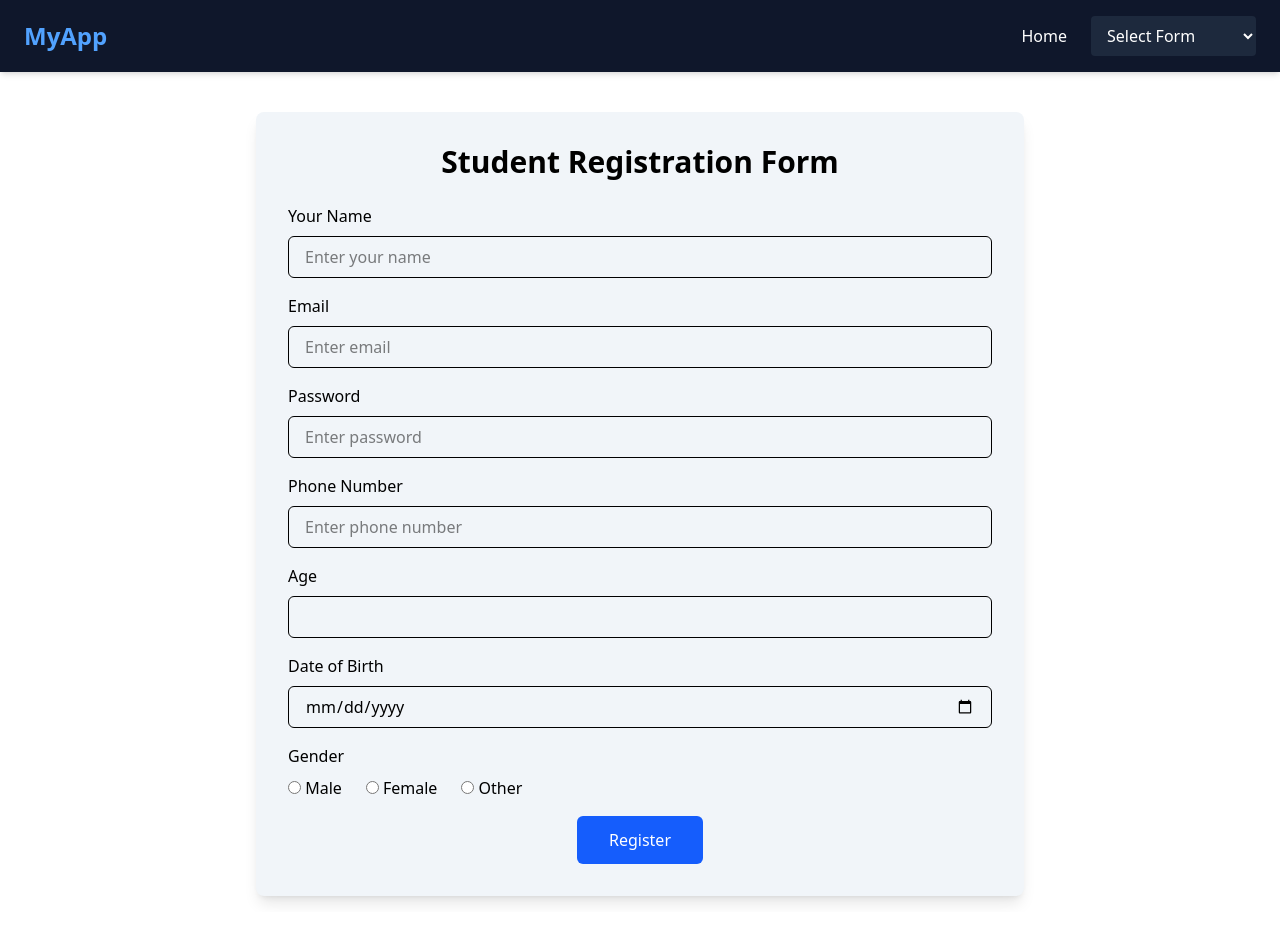
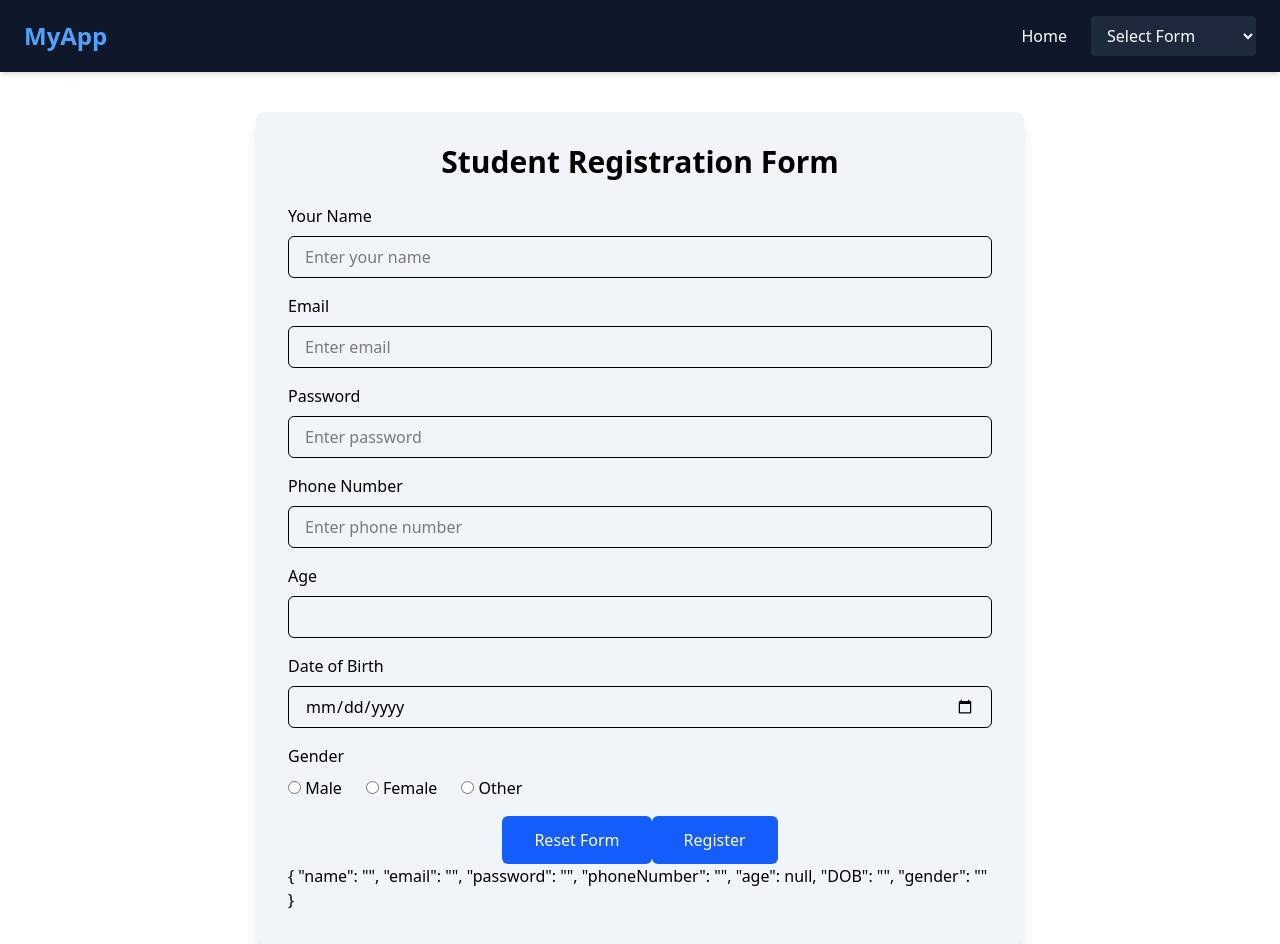
Before and after one commit to samarpansarkar/angular, an Angular app in the folder AngularTopicsPractical/: page /template-forms in a window 1280 px wide. Before the commit the page ends 912 px from the top, so only its background shows below. Built offline with nearby package versions, Linux system fonts and the light colour scheme.

Commit message:
feat: enhance template forms with validation messages and reset functionality

```diff
--- a/AngularTopicsPractical/src/app/pages/forms/template-forms/template-forms.html
+++ b/AngularTopicsPractical/src/app/pages/forms/template-forms/template-forms.html
@@ -9,10 +9,20 @@
       <input
         type="text"
         name="name"
+        #uName="ngModel"
         [(ngModel)]="studentObj.name"
         required
+        minlength="3"
         class="w-full rounded-md border px-4 py-2 outline-none focus:border-blue-500"
         placeholder="Enter your name">
+        <div>
+            @if ((uName.touched || uName.dirty) && uName.errors?.['required']) {
+                <span>User name required!!!</span>
+            }
+            @else if ((uName.touched || uName.dirty)  && uName.errors?.['minlength']) {
+                <span>Minimum 3 char required!!</span>
+            }
+        </div>
     </div>
 
     <div class="mb-4">
@@ -20,9 +30,19 @@
       <input
         type="email"
         name="email"
+        #uEmail="ngModel"
         [(ngModel)]="studentObj.email"
+        required
+        pattern="^[^\s@]+@[^\s@]+\.[^\s@]+$"
         class="w-full rounded-md border px-4 py-2 outline-none focus:border-blue-500"
         placeholder="Enter email">
+        <div>
+            @if ((uName.touched || uName.dirty) && uEmail.errors?.['required']) {
+                <span>Email is required!!!</span>
+            } @else if ((uName.touched || uName.dirty) && uEmail.errors?.['pattern']) {
+                <span>Invalid email!!!</span>
+            }
+        </div>
     </div>
 
     <div class="mb-4">
@@ -102,6 +122,11 @@
 
     <!-- Submit -->
     <div class="text-center">
+        <button
+        (click)="resetForm()"
+        class="rounded-md bg-blue-600 px-8 py-3 text-white transition hover:bg-blue-700">
+        Reset Form
+      </button>
       <button
         type="submit"
         [disabled]="studentForm.invalid"
@@ -111,4 +136,10 @@
     </div>
 
   </form>
+
+  <div>
+    <p>
+        {{studentObj|json}}
+    </p>
+  </div>
 </div>
--- a/AngularTopicsPractical/src/app/pages/forms/template-forms/template-forms.ts
+++ b/AngularTopicsPractical/src/app/pages/forms/template-forms/template-forms.ts
@@ -1,10 +1,11 @@
-import { Component } from '@angular/core';
+import { CommonModule } from '@angular/common';
+import { Component} from '@angular/core';
 import { FormsModule } from '@angular/forms';
 
 @Component({
   selector: 'app-template-forms',
   standalone:true,
-  imports: [FormsModule],
+  imports: [FormsModule,CommonModule],
   templateUrl: './template-forms.html',
   styleUrl: './template-forms.css',
 })
@@ -18,13 +19,23 @@ export class TemplateForms {
     DOB: '',
     gender: '',
   };
-
   alertObject:any
-
   onSubmit(form: any) {
     console.log(form.value);
     console.log(this.studentObj);
 
     alert(JSON.stringify(this.studentObj, null, 2));
   }
+
+  resetForm(){
+    this.studentObj={
+      name: '',
+      email: '',
+      password: '',
+      phoneNumber: '',
+      age: null,
+      DOB: '',
+      gender: '',
     }
+  };
+}
```
Lines whose indentation alone changed are shown as unchanged.
